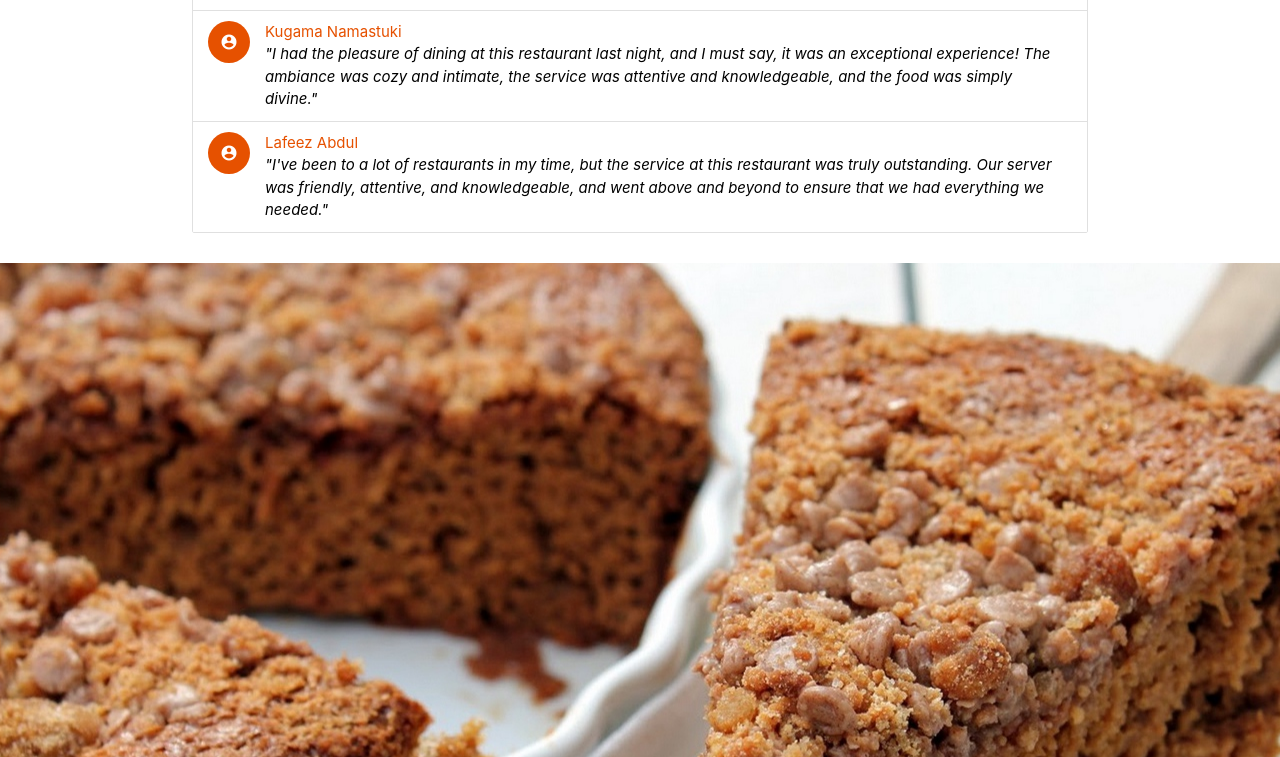
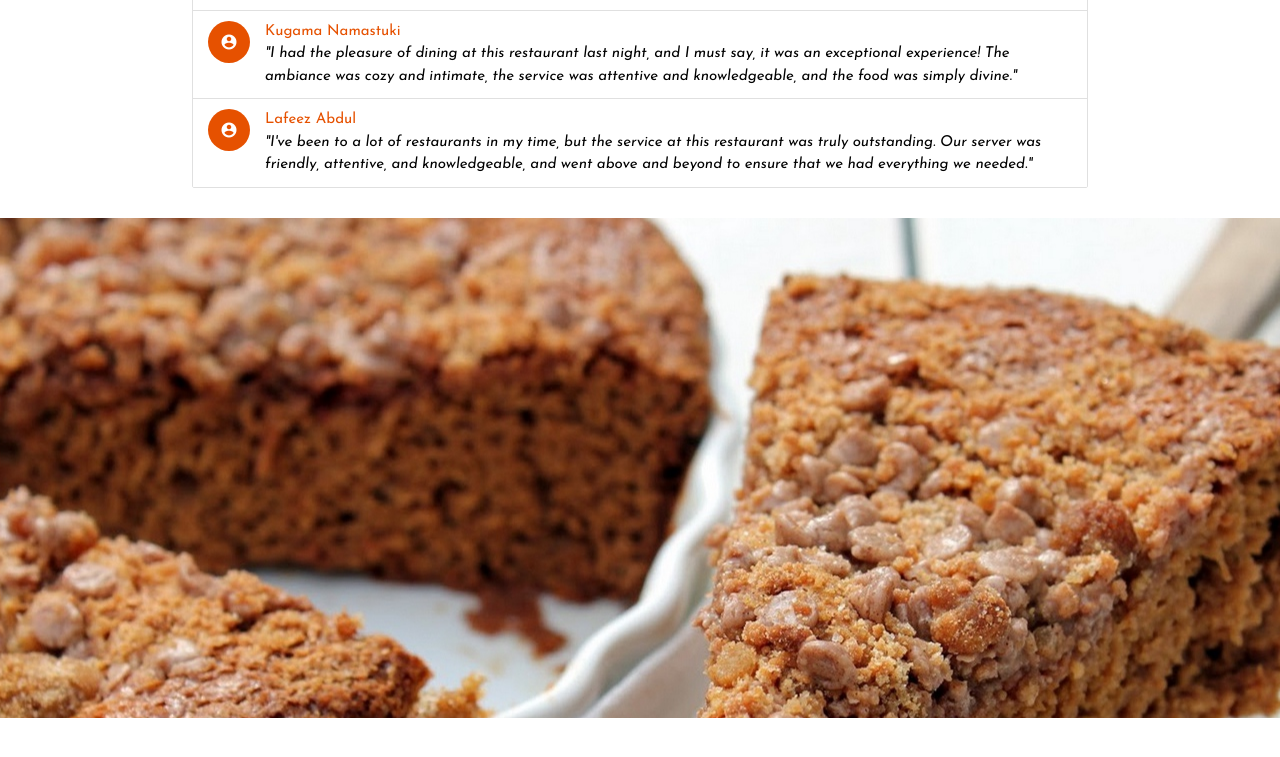
Before and after one commit to Jennysgitt/Recipe.com, a plain HTML site: page index.html in a window 1280 px wide. Shown: the part 1927-2684 px from the top of the page. Drawn offline with Linux system fonts and the light colour scheme.

Commit message:
changed font

```diff
--- a/index.html
+++ b/index.html
@@ -9,7 +9,13 @@
     <!-- link icons -->
     <link href="https://fonts.googleapis.com/icon?family=Material+Icons" rel="stylesheet">
     <style>
-    .slider .indicators .indicator-item.active {
+        /* to import fonts from google (google fonts) */
+        @import url('https://fonts.googleapis.com/css2?family=Josefin+Sans:ital,wght@0,100..700;1,100..700&display=swap');
+/* using html so it is implemented in the entire code */
+        html{
+            font-family: "Josefin Sans", serif !important;
+        }
+        .slider .indicators .indicator-item.active {
         background-color: #e65100 !important;
     }
     </style>
```
